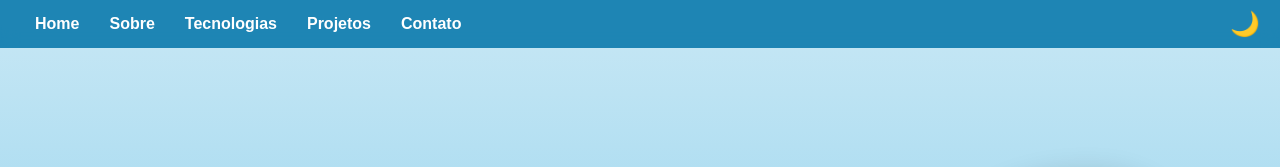
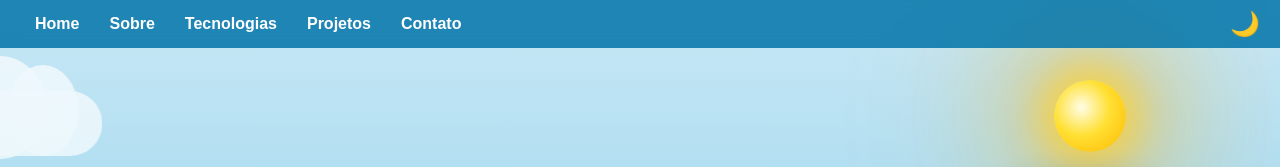
Before and after one commit to DellPianissola/portfolio, a plain HTML site: page index.html in a window 1280 px wide. Shown: the top 167 px of the page. Drawn offline with Linux system fonts and the light colour scheme.

Commit message:
Adição do céu diurno

```diff
--- a/index.html
+++ b/index.html
@@ -33,6 +33,10 @@
             <img src="images/selfie_praia_cortado.jpg" alt="Gabriel Pianissola sorrindo na praia" class="profile-pic">
         </div>
 
+        <div id="day-sky">
+            <div class="sun"></div>
+            <div id="clouds-container"></div>
+        </div>
         <div id="night-sky">
             <div class="moon"></div>
             <div id="stars"></div>
--- a/script.js
+++ b/script.js
@@ -31,6 +31,37 @@ document.addEventListener("DOMContentLoaded", function() {
         toggleButton.textContent = isDark ? '☀️' : '🌙';
         localStorage.setItem('dark-mode', isDark ? 'enabled' : 'disabled');
     });
+
+    // ── Nuvens (céu diurno) ───────────────────────────────────
+    function launchCloud() {
+        const container = document.getElementById('clouds-container');
+        const cloud = document.createElement('div');
+        cloud.classList.add('cloud');
+
+        const width    = Math.random() * 140 + 80;   // 80–220px
+        const top      = Math.random() * 32 + 5;     // 5–37% do topo
+        const duration = Math.random() * 40 + 55;    // 55–95s
+        const opacity  = Math.random() * 0.25 + 0.65;
+
+        cloud.style.width    = `${width}px`;
+        cloud.style.height   = `${width * 0.38}px`;
+        cloud.style.top      = `${top}%`;
+        cloud.style.left     = `-${width + 20}px`;
+        cloud.style.opacity  = opacity;
+        cloud.style.animationDuration = `${duration}s`;
+
+        container.appendChild(cloud);
+        setTimeout(() => cloud.remove(), (duration + 1) * 1000);
+    }
+
+    function scheduleClouds() {
+        launchCloud();
+        setTimeout(scheduleClouds, Math.random() * 14000 + 10000); // a cada 10–24s
+    }
+
+    launchCloud();
+    setTimeout(launchCloud, 6000);
+    setTimeout(scheduleClouds, 12000);
 
     // ── Estrelas (céu noturno) ────────────────────────────────
     const starsContainer = document.getElementById('stars');
--- a/style.css
+++ b/style.css
@@ -161,6 +161,85 @@ h1 {
 .profile-pic:hover {
     transform: scale(1.05);
     border-radius: 45% 55% 40% 60% / 40% 60% 45% 55%;
+}
+
+/* Céu diurno */
+#day-sky {
+    position: absolute;
+    inset: 0;
+    z-index: 0;
+    pointer-events: none;
+    opacity: 1;
+    transition: opacity 1.2s ease;
+    overflow: hidden;
+}
+
+.dark-mode #day-sky {
+    opacity: 0;
+}
+
+.sun {
+    position: absolute;
+    top: 10%;
+    right: 12%;
+    width: 72px;
+    height: 72px;
+    border-radius: 50%;
+    background: radial-gradient(circle at 38% 38%, #fffde7, #FFE033 45%, #FFB700 100%);
+    box-shadow:
+        0 0 22px 8px rgba(255, 210, 50, 0.55),
+        0 0 70px 25px rgba(255, 185, 0, 0.28),
+        0 0 120px 50px rgba(255, 160, 0, 0.12);
+    animation: sunPulse 5s ease-in-out infinite alternate;
+}
+
+@keyframes sunPulse {
+    from {
+        box-shadow:
+            0 0 22px 8px rgba(255, 210, 50, 0.55),
+            0 0 70px 25px rgba(255, 185, 0, 0.28),
+            0 0 120px 50px rgba(255, 160, 0, 0.12);
+    }
+    to {
+        box-shadow:
+            0 0 35px 14px rgba(255, 210, 50, 0.7),
+            0 0 100px 40px rgba(255, 185, 0, 0.4),
+            0 0 160px 70px rgba(255, 160, 0, 0.2);
+    }
+}
+
+.cloud {
+    position: absolute;
+    background: rgba(255, 255, 255, 0.88);
+    border-radius: 50px;
+    animation: driftCloud linear forwards;
+}
+
+.cloud::before,
+.cloud::after {
+    content: '';
+    position: absolute;
+    background: rgba(255, 255, 255, 0.88);
+    border-radius: 50%;
+}
+
+.cloud::before {
+    width: 55%;
+    height: 160%;
+    top: -55%;
+    left: 12%;
+}
+
+.cloud::after {
+    width: 42%;
+    height: 140%;
+    top: -40%;
+    right: 14%;
+}
+
+@keyframes driftCloud {
+    from { transform: translateX(0); }
+    to   { transform: translateX(calc(100vw + 400px)); }
 }
 
 /* Céu noturno */
```
